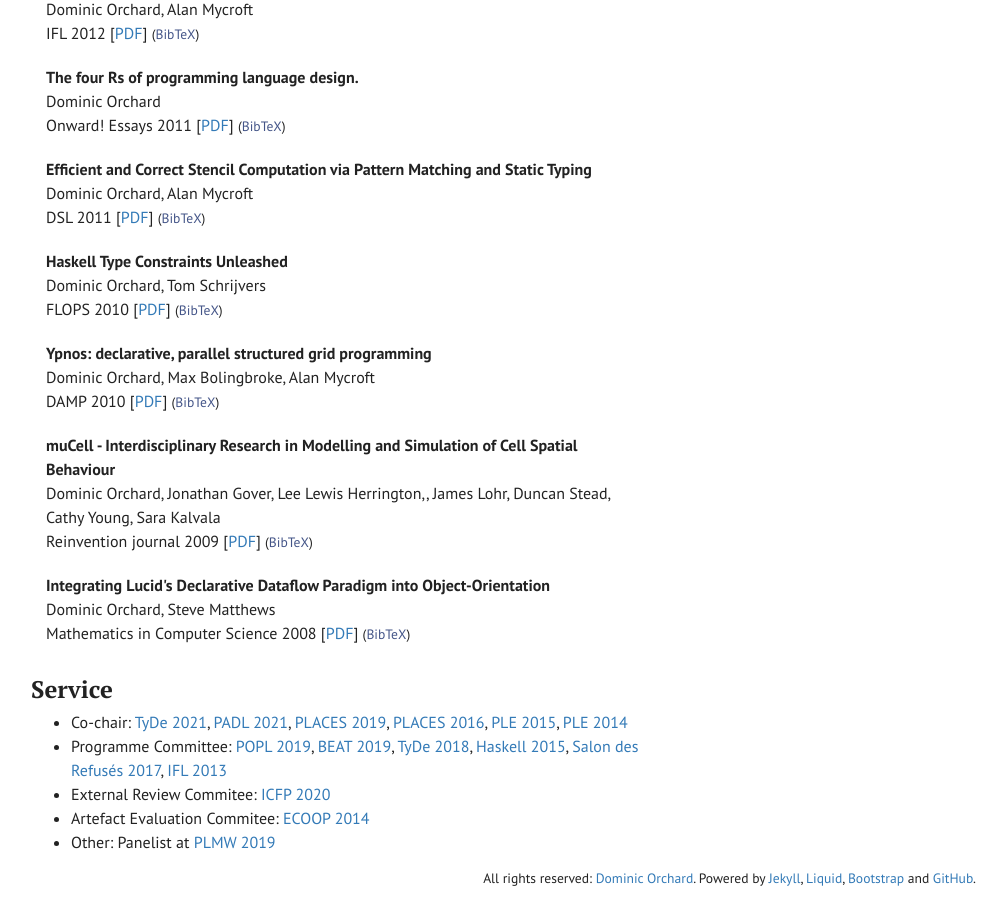
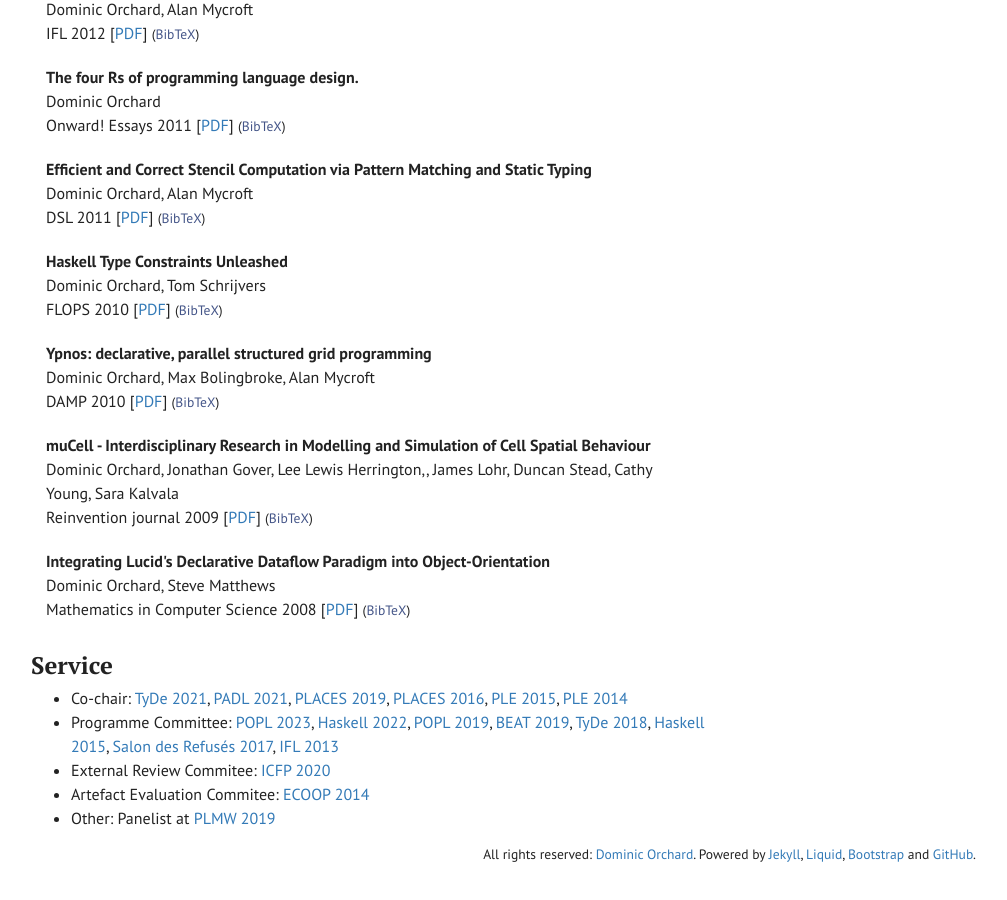
Before and after one commit to dorchard/dorchard.github.io, a Jekyll site: the page built from index.html, in a window 1280 px wide and 900 px high, scrolled down 3434 px. Shown: the whole window, without its empty margins (234-1241 px from the left). Built offline with Jekyll 4.4.1, drawn with Linux system fonts in a browser that asks for light colours; after the commit the page ends 4310 px from its top, so only the background shows below that.

Commit message:
Update index.html

```diff
--- a/index.html
+++ b/index.html
@@ -127,7 +127,7 @@ sitemap:
 <ul>
   <li>Co-chair: <a href="https://icfp21.sigplan.org/home/TyDe-2021">TyDe 2021</a>, <a href="">PADL 2021</a>, <a href="">PLACES 2019</a>, <a href="">PLACES 2016</a>, <a href="https://2015.ecoop.org/track/PLE-2015-papers">PLE 2015</a>, <a href="https://www.cl.cam.ac.uk/research/cprg/ple14/">PLE 2014</a>
   </li>
-  <li>Programme Committee: <a href="https://popl19.sigplan.org/">POPL 2019</a>, <a href="https://popl19.sigplan.org/track/beat-2019-papers">BEAT 2019</a>, <a href="https://icfp18.sigplan.org/track/tyde-2018">TyDe 2018</a>, <a href="https://www.haskell.org/haskell-symposium/2015/">Haskell 2015</a>, <a  href="https://2017.programming-conference.org/track/refuses-2017">Salon des Refusés 2017</a>, <a href="http://www.cs.ru.nl/P.Achten/IFL2013/IFL_2013_home.html">IFL 2013</a></li>
+    <li>Programme Committee: <a href="https://popl23.sigplan.org/">POPL 2023</a>, <a href="https://www.haskell.org/haskell-symposium/2022/">Haskell 2022</a>, <a href="https://popl19.sigplan.org/">POPL 2019</a>, <a href="https://popl19.sigplan.org/track/beat-2019-papers">BEAT 2019</a>, <a href="https://icfp18.sigplan.org/track/tyde-2018">TyDe 2018</a>, <a href="https://www.haskell.org/haskell-symposium/2015/">Haskell 2015</a>, <a  href="https://2017.programming-conference.org/track/refuses-2017">Salon des Refusés 2017</a>, <a href="http://www.cs.ru.nl/P.Achten/IFL2013/IFL_2013_home.html">IFL 2013</a></li>
   <li>External Review Commitee: <a href="https://icfp20.sigplan.org/">ICFP 2020</a></li>
   <li>Artefact Evaluation Commitee: <a href="http://ecoop14.it.uu.se/aec.php">ECOOP 2014</a></li>
   <li>Other: Panelist at <a href="https://popl19.sigplan.org/details/PLMW-2019-papers/1/Panel-Grad-School-and-Beyond">PLMW 2019</a></li>
```
